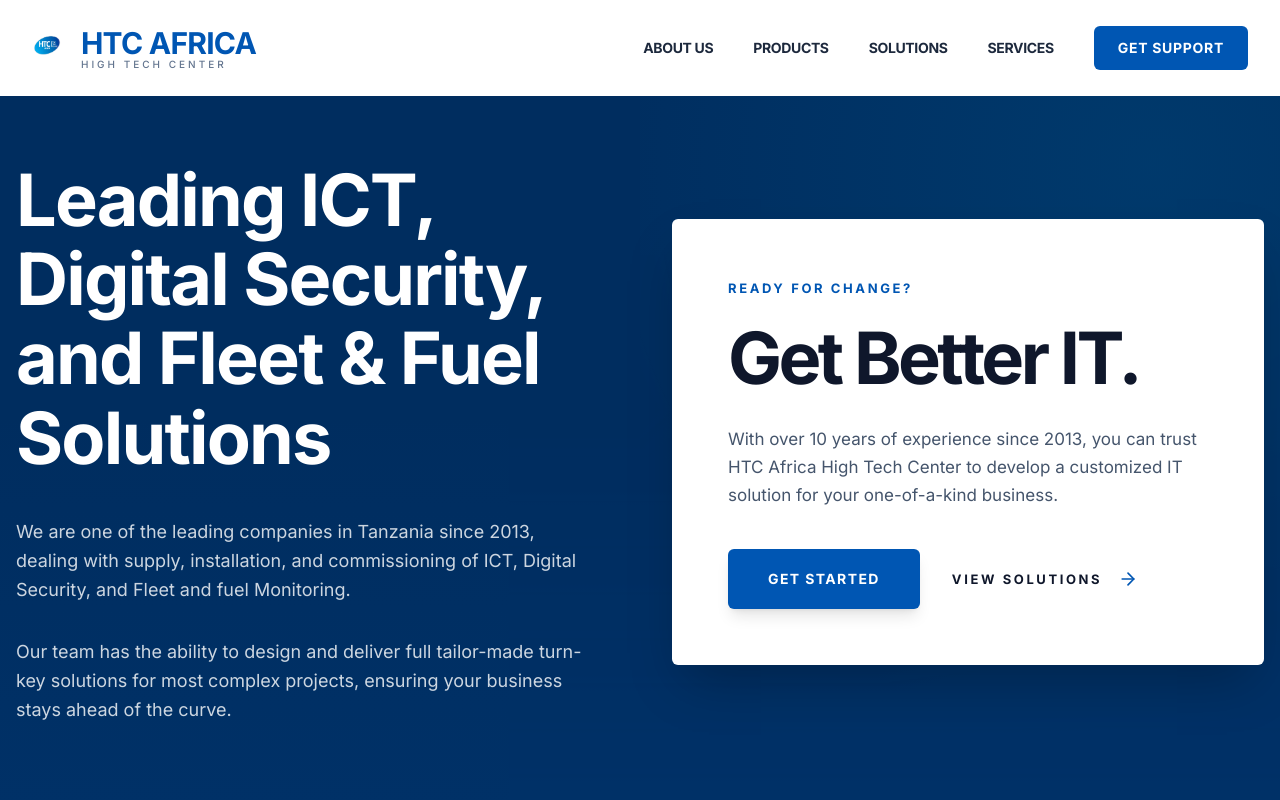
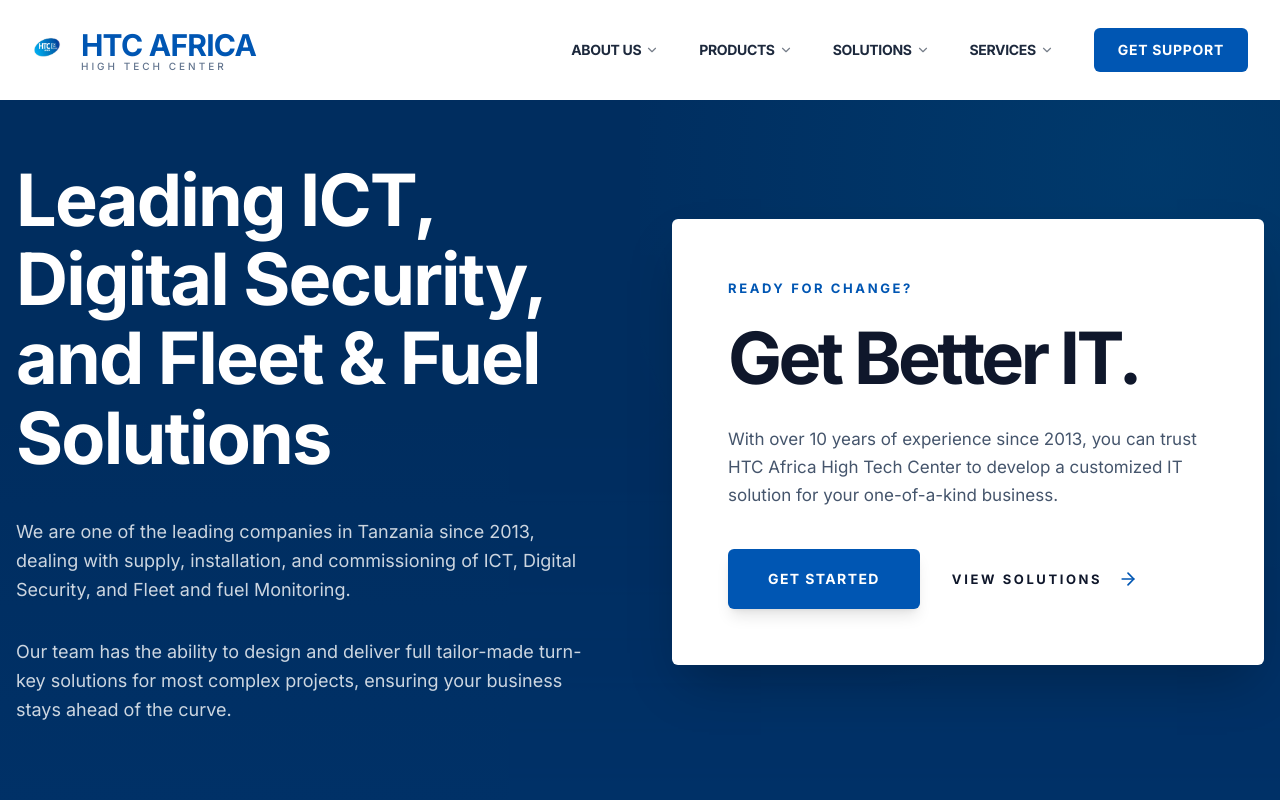
Before and after one commit to RedietZeraiHadera/HTC-Website-2.0, a React (Vite) app: page / in a window 1280 px wide. Shown: the top 800 px of the page. Built offline with nearby package versions, Linux system fonts and the light colour scheme.

Commit message:
Update App and dist build

```diff
--- a/src/App.tsx
+++ b/src/App.tsx
@@ -46,11 +46,49 @@
     window.scrollTo({ top: 0, behavior: 'smooth' });
   };
 
-  const navItems: { label: string; view: View }[] = [
-    { label: 'ABOUT US', view: 'about-us' },
-    { label: 'PRODUCTS', view: 'products' },
-    { label: 'SOLUTIONS', view: 'solutions' },
-    { label: 'SERVICES', view: 'services' },
+  const navItems: { label: string; view: View; submenu?: { label: string; view: View; desc: string }[] }[] = [
+    {
+      label: 'ABOUT US',
+      view: 'about-us',
+      submenu: [
+        { label: 'About Us Overview', view: 'about-us', desc: 'Who we are and our 13+ years story' },
+        { label: 'Our Process', view: 'process', desc: 'Assess, Design, Deploy and Manage' },
+        { label: 'Our Core Values', view: 'core-values', desc: 'The REDMAT principles that guide us' },
+        { label: 'Meet Our Team', view: 'team', desc: 'Professional, client-focused specialists' },
+        { label: 'Industries Served', view: 'industries', desc: 'Government, Education, Banks and more' },
+        { label: 'Our Partnerships', view: 'partnerships', desc: 'Strategic collaboration with tech leaders' },
+        { label: 'Careers', view: 'careers', desc: 'Join the High Tech Center Africa family' }
+      ]
+    },
+    {
+      label: 'PRODUCTS',
+      view: 'products',
+      submenu: [
+        { label: 'IT Products & Hardware', view: 'products', desc: 'Desktops, laptops, Cisco networking and storage' }
+      ]
+    },
+    {
+      label: 'SOLUTIONS',
+      view: 'solutions',
+      submenu: [
+        { label: 'Solutions Overview', view: 'solutions', desc: 'Tailor-made integration solutions' },
+        { label: 'Fleet & Fuel Management', view: 'fleet-fuel', desc: 'Real-time monitoring and analytics' },
+        { label: 'Digital Security', view: 'digital-security', desc: 'CCTV, Gate Barriers and Access Control' },
+        { label: 'ICT & Integrated Systems', view: 'ict-services', desc: 'Structured cabling and paperless conferences' }
+      ]
+    },
+    {
+      label: 'SERVICES',
+      view: 'services',
+      submenu: [
+        { label: 'Services Overview', view: 'services-overview', desc: 'What we can do for your organization' },
+        { label: 'Managed IT Services', view: 'managed-it', desc: 'Complete IT support and server management' },
+        { label: 'Cloud Solutions', view: 'cloud-solutions', desc: 'Scalable cloud computing flexibility' },
+        { label: 'Data & Voice Networking', view: 'networking', desc: 'Enterprise and small-office Wi-Fi networks' },
+        { label: 'Voice Solutions (VoIP)', view: 'voice-solutions', desc: 'Professional unified communications' },
+        { label: 'Structured Cabling', view: 'cabling', desc: 'Robust infrastructure design & cabling' }
+      ]
+    },
   ];
 
   return (
@@ -79,8 +117,13 @@
               <NavItem
                 key={item.view}
                 label={item.label}
-                isActive={currentView === item.view}
+                isActive={currentView === item.view || (item.submenu?.some((sub) => sub.view === currentView) ?? false)}
                 onClick={(e) => handleLinkClick(e, item.view)}
+                submenu={item.submenu}
+                onSubmenuClick={(view) => {
+                  onNavigate(view);
+                  window.scrollTo({ top: 0, behavior: 'smooth' });
+                }}
               />
             ))}
             <a
@@ -114,6 +157,12 @@
                   key={item.view}
                   label={item.label}
                   onClick={(e) => handleLinkClick(e, item.view)}
+                  submenu={item.submenu}
+                  onSubClick={(view) => {
+                    onNavigate(view);
+                    setIsOpen(false);
+                    window.scrollTo({ top: 0, behavior: 'smooth' });
+                  }}
                 />
               ))}
               <div className="pt-4">
@@ -132,16 +181,49 @@
   );
 };
 
-const NavItem = ({ label, href = "#", onClick, isActive }: { label: string; href?: string; onClick?: (e: React.MouseEvent<HTMLAnchorElement>) => void, isActive?: boolean, key?: any }) => (
-  <li className="relative group flex items-center cursor-pointer">
+const NavItem = ({
+  label,
+  href = "#",
+  onClick,
+  isActive,
+  submenu,
+  onSubmenuClick
+}: {
+  label: string;
+  href?: string;
+  onClick?: (e: React.MouseEvent<HTMLAnchorElement>) => void;
+  isActive?: boolean;
+  key?: any;
+  submenu?: { label: string; view: View; desc: string }[];
+  onSubmenuClick?: (view: View) => void;
+}) => (
+  <li className="relative group flex items-center cursor-pointer py-4">
     <a
       href={href}
       onClick={onClick}
-      className={`font-bold text-sm tracking-tight text-nowrap transition-colors ${isActive ? 'text-[#0056b3]' : 'text-slate-800 hover:text-[#0056b3]'}`}
+      className={`font-bold text-sm tracking-tight text-nowrap transition-colors flex items-center gap-1 ${isActive ? 'text-[#0056b3]' : 'text-slate-800 hover:text-[#0056b3]'}`}
     >
       {label}
+      {submenu && <ChevronDown size={14} className="opacity-60 group-hover:rotate-180 transition-transform duration-300" />}
       {isActive && <motion.div layoutId="navline" className="absolute -bottom-1 left-0 right-0 h-0.5 bg-[#0056b3]" />}
     </a>
+
+    {submenu && (
+      <div className="absolute top-[100%] left-1/2 -translate-x-1/2 pt-4 w-80 opacity-0 pointer-events-none group-hover:opacity-100 group-hover:pointer-events-auto transition-all duration-300 transform translate-y-2 group-hover:translate-y-0 z-50">
+        <div className="bg-white rounded-xl shadow-2xl border border-slate-100 p-6 grid gap-4">
+          {submenu.map((sub, index) => (
+            <div
+              key={index}
+              onClick={() => onSubmenuClick?.(sub.view)}
+              className="group/item cursor-pointer p-2 rounded-lg hover:bg-slate-50 transition-colors"
+            >
+              <div className="font-bold text-slate-900 group-hover/item:text-[#0056b3] transition-colors text-sm mb-0.5">{sub.label}</div>
+              <div className="text-slate-400 text-xs leading-relaxed group-hover/item:text-slate-600 transition-colors font-medium">{sub.desc}</div>
+            </div>
+          ))}
+        </div>
+      </div>
+    )}
   </li>
 );
 
@@ -155,17 +237,59 @@
   </div>
 );
 
-const MobileNavItem = ({ label, href = "#", onClick }: { label: string; href?: string; onClick?: (e: React.MouseEvent<HTMLAnchorElement>) => void, key?: any }) => (
-  <div className="py-4 border-b border-slate-50 flex justify-between items-center">
+const MobileNavItem = ({
+  label,
+  href = "#",
+  onClick,
+  submenu,
+  onSubClick
+}: {
+  label: string;
+  href?: string;
+  onClick?: (e: React.MouseEvent<HTMLAnchorElement>) => void;
+  key?: any;
+  submenu?: { label: string; view: View; desc: string }[];
+  onSubClick?: (view: View) => void;
+}) => {
+  const [expanded, setExpanded] = useState(false);
+
+  return (
+    <div className="border-b border-slate-50 py-2">
+      <div className="flex justify-between items-center py-2">
         <a
           href={href}
           onClick={onClick}
-      className="text-slate-800 font-bold text-sm w-full block"
+          className="text-slate-800 font-bold text-sm block"
         >
           {label}
         </a>
-  </div>
-);
+        {submenu && (
+          <button
+            type="button"
+            onClick={() => setExpanded(!expanded)}
+            className="text-slate-400 hover:text-[#0056b3] transition-colors p-2"
+          >
+            <ChevronDown size={14} className={`transform transition-transform duration-300 ${expanded ? 'rotate-180 text-[#0056b3]' : ''}`} />
+          </button>
+        )}
+      </div>
+      {submenu && expanded && (
+        <div className="pl-4 pb-2 space-y-1 mt-1 border-l-2 border-slate-100 flex flex-col items-start">
+          {submenu.map((sub, idx) => (
+            <button
+              key={idx}
+              type="button"
+              onClick={() => onSubClick?.(sub.view)}
+              className="w-full text-left text-xs text-slate-500 hover:text-[#0056b3] py-2 font-semibold transition-colors block"
+            >
+              {sub.label}
+            </button>
+          ))}
+        </div>
+      )}
+    </div>
+  );
+};
 
 const ServiceCard = ({ icon, title, description, delay, onClick }: any) => {
   return (
```
Also changed, not shown: 1 other file (tests, documents, lock files or other folders). Lines whose indentation alone changed are shown as unchanged.
